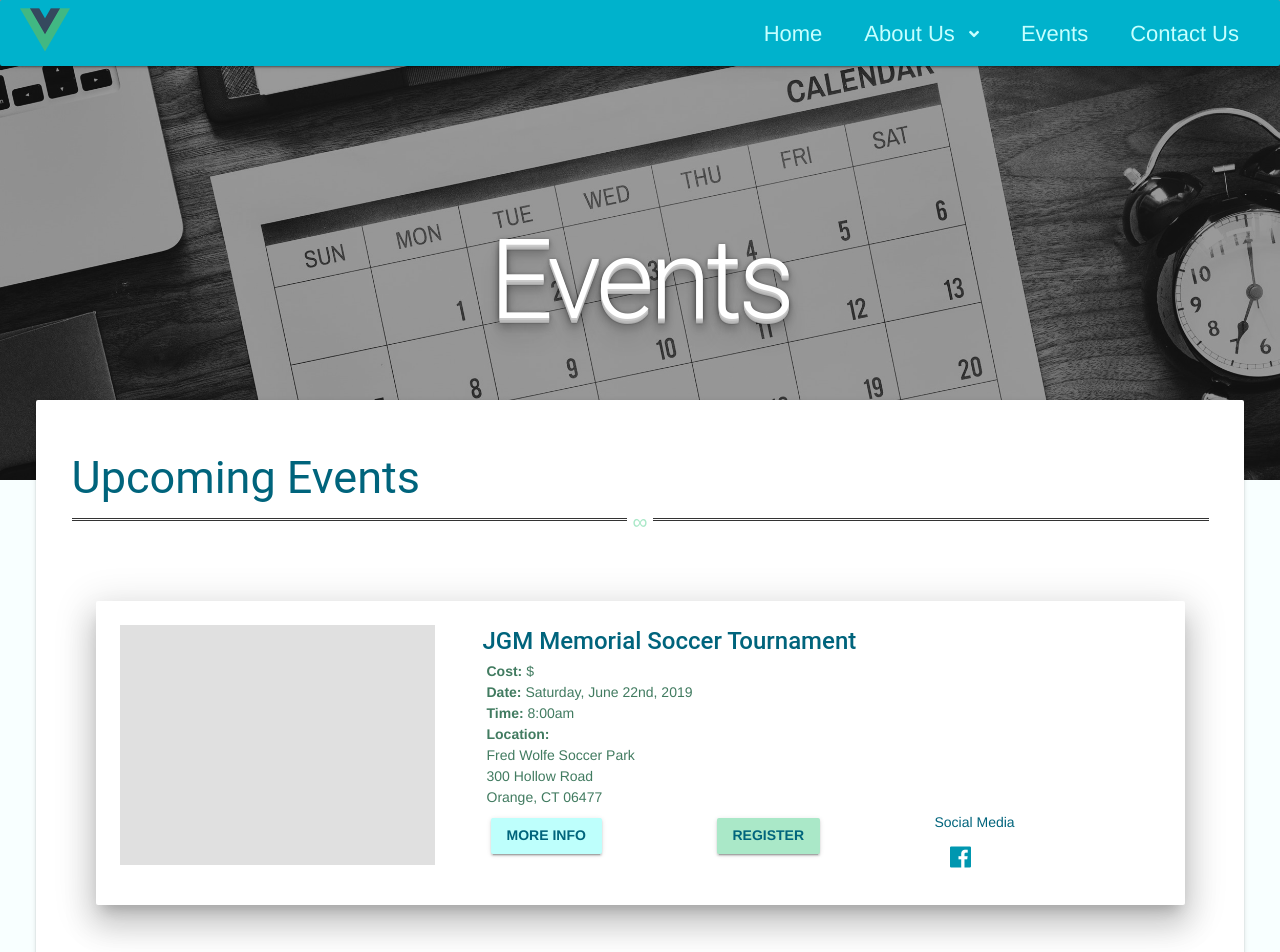
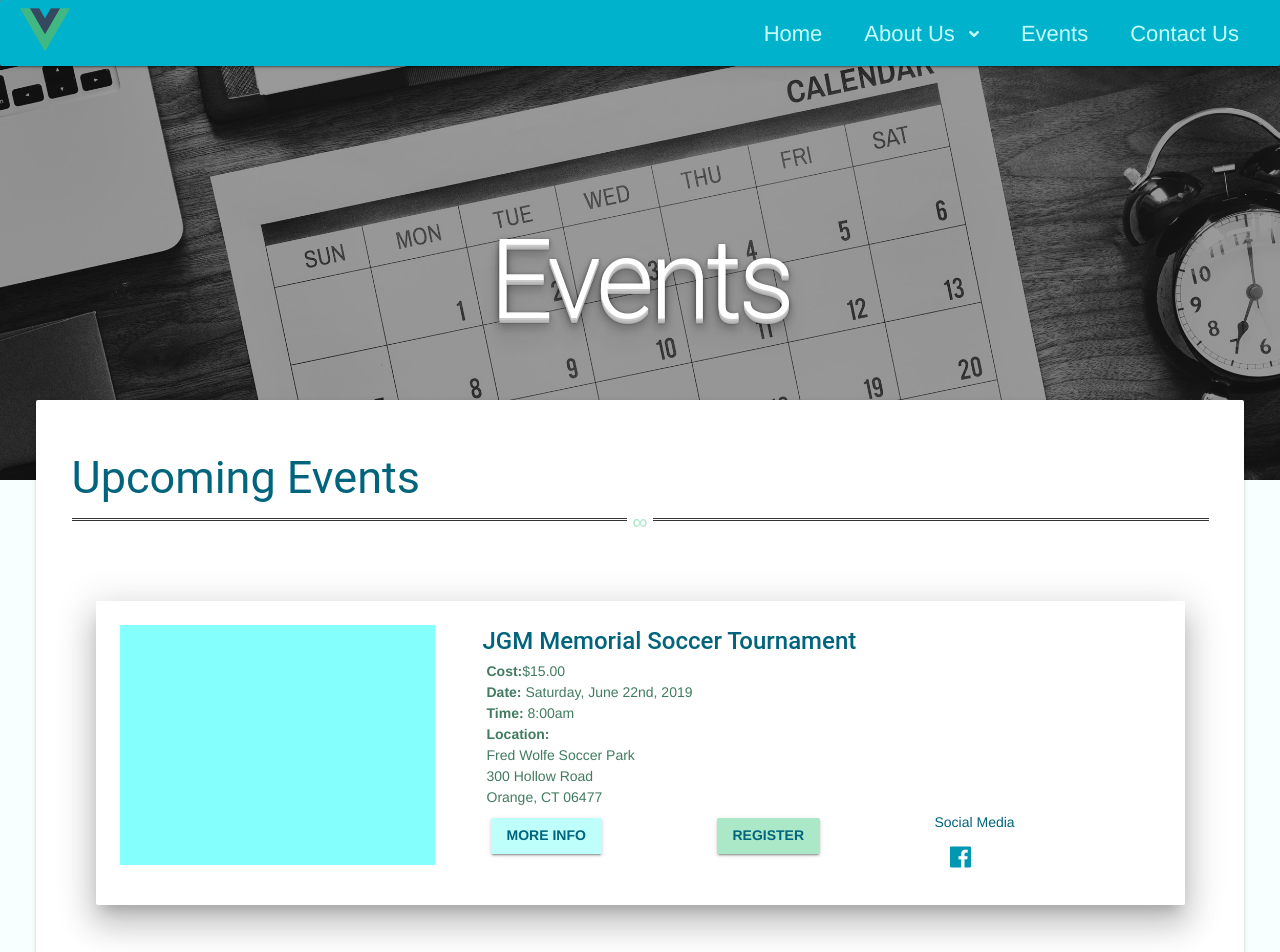
Before and after one commit to sebastianO1995/ugcf, a Vue app: page /events in a window 1280 px wide. Shown: the top 952 px of the page. Built offline with nearby package versions, Linux system fonts and the light colour scheme.

Commit message:
E-002 preview events component + event store

```diff
--- a/src/components/events/event-more-info.vue
+++ b/src/components/events/event-more-info.vue
@@ -11,7 +11,7 @@
                   About the event
                 </div>
                 <div class="body-2 font-weight-light primary--text text--darken-4">
-                  Lorem ipsum dolor sit amet, consectetur adipisicing elit, sed do eiusmod tempor incididunt ut labore et dolore magna aliqua. Ut enim ad minim veniam, quis nostrud exercitation ullamco laboris nisi ut aliquip ex ea commodo consequat. Duis aute irure dolor in reprehenderit in voluptate velit esse cillum dolore eu fugiat nulla pariatur. Excepteur sint occaecat cupidatat non proident, sunt in culpa qui officia deserunt mollit anim id est laborum.
+                  {{description}}
                 </div>
               </v-flex>
               <v-flex xs12 sm12 md5>
@@ -32,7 +32,7 @@
 
 <script>
 export default {
-  props:['moreInfo']
+  props:['moreInfo','description']
 }
 </script>
 
--- a/src/components/events/event-preview.vue
+++ b/src/components/events/event-preview.vue
@@ -6,12 +6,19 @@
         <!-- Image -->
         <v-flex x12 sm12 md4>
           <v-container>
-            <v-img :src="require('@/assets/JGMT-Ball.jpg')"
-                  cotain
-                  height="240"
-                  :aspect-ratio="16/9"
-                  class="grey lighten-2">
-                </v-img>
+            <div class="single-image" v-if="event.images.length <= 1">
+              <v-img :src="require(`@/assets/${event.images[0].link}`)"
+                    height="240"
+                    :aspect-ratio="16/9"
+                    class="primary lighten-2">
+              </v-img>
+            </div>
+            <!-- MORE IMAGES -->
+            <div v-else class="carousel">
+
+            </div>
+
+
           </v-container>
         </v-flex>
         <!-- INFO -->
@@ -20,7 +27,7 @@
             <v-layout row wrap>
               <v-flex xs12>
                 <div class="headline left font-weight-medium  primary--text text--darken-4">
-                  JGM Memorial Soccer Tournament
+                  {{event.title}}
                 </div>
               </v-flex>
               <v-flex xs12>
@@ -30,25 +37,30 @@
                   <!-- Cost -->
                   <div class="event-cost">
                     <strong>Cost:</strong>
-                    $
+                    <span v-if="!event.isFree">${{event.cost}}</span>
+                    <span v-else>Free</span>
 
                   </div>
                   <!-- Date -->
                   <div class="event-date">
-                    <strong>Date:</strong> Saturday, June 22nd, 2019
+                    <strong>Date:</strong> {{event.date.dayOfWeek}}, {{event.date.month}}
+                    {{event.date.day}}, {{event.date.year}}
 
 
                   </div>
                   <!-- Time -->
                   <div class="event-time">
-                    <strong>Time:</strong> 8:00am
+                    <strong>Time:</strong> {{event.time}}
 
                   </div>
 
                   <!-- Location -->
                   <div class="event-location">
                     <strong>Location:</strong>
-                    <br />Fred Wolfe Soccer Park<br />300 Hollow Road<br />Orange, CT 06477
+                    <br />{{event.location.name}}
+                    <br />{{event.location.street}}
+                    <br />{{event.location.city}}, {{event.location.state}}
+                    {{event.location.zip}}
 
                   </div>
 
@@ -67,17 +79,18 @@
                   </span>
                 </v-btn>
                 <div class="hidden-sm-and-up">
-                  <more-info :moreInfo="moreInfo"></more-info>
+                  <more-info :moreInfo="moreInfo" :description="event.description"></more-info>
                 </div>
               </v-flex>
-              <v-flex xs12 sm4>
+              <v-flex xs12 sm4 v-if="event.registration">
                 <v-btn color="success" :class="{'btn-xs':$vuetify.breakpoint.xs}">
                   <span class="primary--text text--darken-4 font-weight-bold">
                     Register
                   </span>
                 </v-btn>
               </v-flex>
-              <v-flex xs12 sm4 :class="{'center mt-2':$vuetify.breakpoint.xs}">
+              <v-flex xs12 sm4 :class="{'center mt-2':$vuetify.breakpoint.xs}"
+                v-if="event.socialMedia">
                 <v-layout row wrap>
                   <v-flex xs12>
                     <div class="font-weight-medium primary--text text--darken-4">
@@ -85,8 +98,9 @@
                     </div>
                   </v-flex>
                   <v-flex xs12>
-                    <v-btn flat icon color="primary darken-2">
-                      <v-icon size= "24px">fab fa-facebook</v-icon>
+                    <v-btn flat icon color="primary darken-2"
+                      v-for="social in event.socials" :key="social.item">
+                      <v-icon size= "24px">{{social.icon}}</v-icon>
                     </v-btn>
                   </v-flex>
                 </v-layout>
@@ -99,7 +113,7 @@
 
       <!-- More Info -->
       <div class="hidden-xs-only">
-        <more-info :moreInfo="moreInfo"></more-info>
+        <more-info :moreInfo="moreInfo" :description="event.description"></more-info>
       </div>
 
 
@@ -110,7 +124,9 @@
 
 <script>
 import eventMore from '@/components/events/event-more-info.vue';
+
 export default {
+  props: ['event'],
   components:{
     'more-info': eventMore,
   },
--- /dev/null
+++ b/src/components/events/events-list.js
@@ -0,0 +1,44 @@
+//This file holds stores the event information
+export default [
+  //JGM Soccer Tournament
+
+ {
+    id: 0,
+    title: 'JGM Memorial Soccer Tournament',
+    date: {
+      dayOfWeek: 'Saturday',
+      month: 'June',
+      day: '22nd',
+      year: '2019',
+    },
+    time: '8:00am',
+    isFree: false,
+    cost:'15.00',
+    location: {
+      name: 'Fred Wolfe Soccer Park',
+      street: '300 Hollow Road',
+      city: 'Orange',
+      state: 'CT',
+      zip: '06477',
+    },
+    description: 'TEST',
+    registration: true,
+    registrationLink: '',
+    socialMedia: true,
+    socials: [
+      {
+        item: 'facebook',
+        icon: 'fab fa-facebook',
+        link: '',
+      },
+    ],
+    images: [
+      {
+        id: '0',
+        link: 'JGMT-Ball.jpg',
+        lazy: '',
+        alt: 'image of soccer ball',
+      }
+    ]
+  },
+];
--- a/src/components/events/events-main.vue
+++ b/src/components/events/events-main.vue
@@ -24,7 +24,9 @@
               </div>
               <hr class="style-eight mt-3" />
               <div class="mt-4">
-                <event-box></event-box>
+                <div v-for= "event in eventStore" :key="event.id">
+                  <event-box :event="event"></event-box>
+                </div>
               </div>
             </v-container>
           </v-card>
@@ -46,10 +48,18 @@
 </template>
 
 <script>
-import eventPreview from '@/components/events/event-preview.vue'
+import eventPreview from '@/components/events/event-preview.vue';
+import events from '@/components/events/events-list.js';
+
 export default {
   components:{
     'event-box': eventPreview,
+  },
+  data () {
+    return{
+      eventStore: events,
+
+    };
   },
 };
 </script>
```
